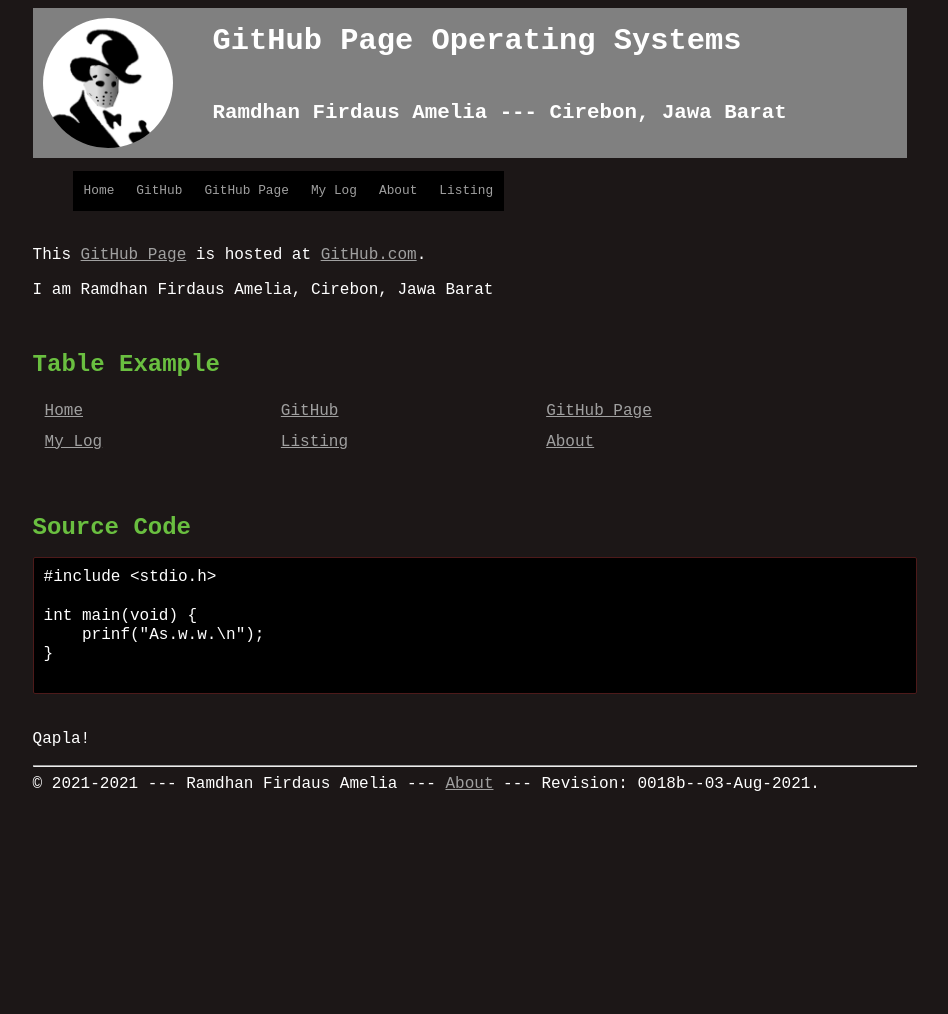
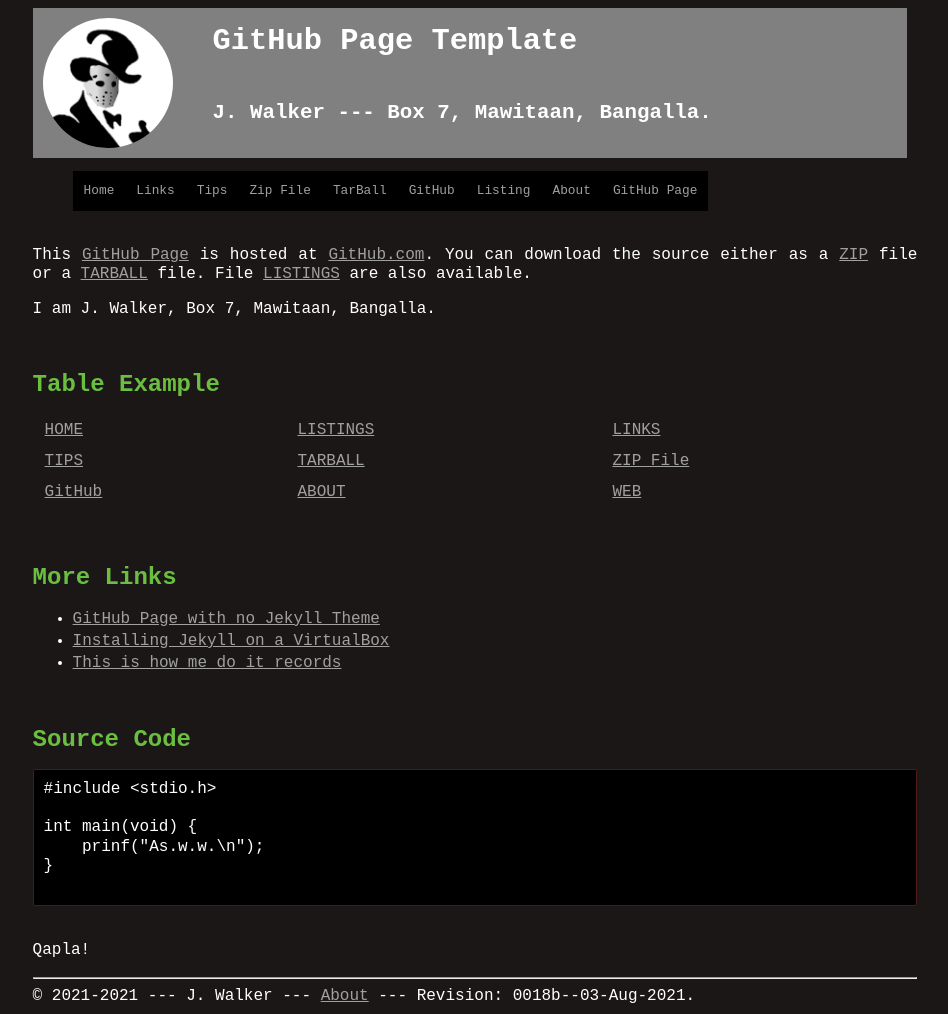
Before and after one commit to ramdhanfirdaus/os212, a Jekyll site: the page built from index.md, in a window 1280 px wide. Shown: the whole page, without its empty margins (165-1113 px from the left). Built offline with Jekyll 4.4.1, drawn with Linux system fonts in a browser that asks for light colours; before the commit the page ends 900 px from its top, so only the background shows below that.

Commit message:
Update template

```diff
--- a/_config.yml
+++ b/_config.yml
@@ -2,27 +2,33 @@ version:     "0018b--03-Aug-2021"
 copyright:   "2021-2021"
 description:
   This is a
-  GitHub Page Operating Systems
+  GitHub Page Template
 disclaimer:
   I have spoken.
 keywords:    "jekyll, testing"
 navbarlinks:
 - navbar:    "Home"
   link:      "/"
+- navbar:    "Links"
+  link:      "/LINKS/"
+- navbar:    "Tips"
+  link:      "/TIPS/"
+- navbar:    "Zip File"
+  link:      "/template.zip"
+- navbar:    "TarBall"
+  link:      "/template.tar.bz2"
 - navbar:    "GitHub"
-  link:      "https://github.com/ramdhanfirdaus/os212"
-- navbar:    "GitHub Page"
-  link:      "https://ramdhanfirdaus.github.io/os212/"
-- navbar:    "My Log"
-  link:      "https://ramdhanfirdaus.github.io/os212/TXT/mylog.txt"
+  link:      "https://github.com/ThisIsHowMeDoIt/template/"
+- navbar:    "Listing"
+  link:      "/000.html"
 - navbar:    "About"
   link:      "/ABOUT/"
-- navbar:    "Listing"
-  link:      "/000.html"
-title:       "GitHub Page Operating Systems"
+- navbar:    "GitHub Page"
+  link:      "https://template.vlsm.org/"
+title:       "GitHub Page Template"
 lang:        "en-US"
-author:      "Ramdhan Firdaus Amelia"
-address:     "Cirebon, Jawa Barat"
+author:      "J. Walker"
+address:     "Box 7, Mawitaan, Bangalla."
 sitemap:     "true"
 markdown:    "kramdown"
 defaults:
@@ -37,6 +43,6 @@ plugins:
 - jekyll-seo-tag
 google_analytics: "UA-89852122-15"
 
-urlweb:           "https://ramdhanfirdaus.github.io/os212/"
+urlweb:           "https://template.vlsm.org/"
 urlcontact:       "TBA"
-urlgithub:        "https://github.com/ramdhanfirdaus/os212"
+urlgithub:        "https://github.com/ThisIsHowMeDoIt/template"
--- a/index.md
+++ b/index.md
@@ -2,15 +2,27 @@
 ---
 
 <br>
-This [GitHub Page]({{ site.urlweb }}) is hosted at [GitHub.com]({{ site.urlgithub }}).
+This [GitHub Page](https://pages.github.com/) is hosted at [GitHub.com]({{ site.urlgithub }}).
+You can download the source either as a
+[ZIP]({{ site.baseurl }}/template.zip) file or a
+[TARBALL]({{ site.baseurl }}/template.tar.bz2) file.
+File [LISTINGS]({{ site.baseurl }}/000.html) are also available.
 
 I am {{ site.author }}, {{ site.address }}
 
 <br>
 ## Table Example
 
-| [Home]({{ site.baseurl }}/) | [GitHub]({{ site.urlgithub }}) | [GitHub Page]({{ site.urlweb }}) |
-| [My Log]({{ https://ramdhanfirdaus.github.io/os212/TXT/mylog.txt }}) | [Listing]({{ site.baseurl }}/000.html) | [About]({{ site.baseurl }}/ABOUT/) |
+| [HOME]({{ site.baseurl }}/) | [LISTINGS]({{ site.baseurl }}/000.html) | [LINKS]({{ site.baseurl }}/LINKS/) |
+| [TIPS]({{ site.baseurl }}/TIPS/) | [TARBALL]({{ site.baseurl }}/template.tar.bz2) | [ZIP File]({{ site.baseurl }}/template.zip) |
+| [GitHub]({{ site.urlgithub }}) | [ABOUT]({{ site.baseurl }}/ABOUT/) | [WEB]({{ site.urlweb }}) |
+
+<br>
+## More Links
+
+* [GitHub Page with no Jekyll Theme](https://doit.vlsm.org/001.md)
+* [Installing Jekyll on a VirtualBox](https://doit.vlsm.org/005.md)
+* [This is how me do it records](https://doit.vlsm.org/)
 
 <br>
 ## Source Code
```
Also changed, not shown: links.md (added, +20 -0 lines), tips.md (added, +20 -0 lines), README.md, about.md (line endings or trailing spaces).
